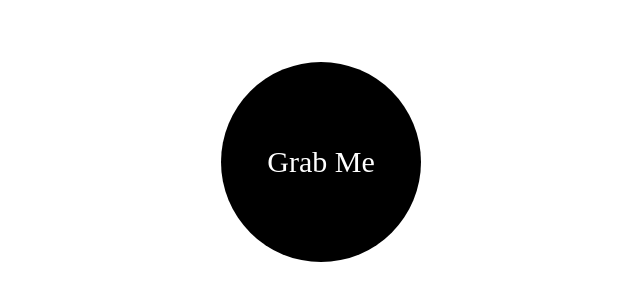
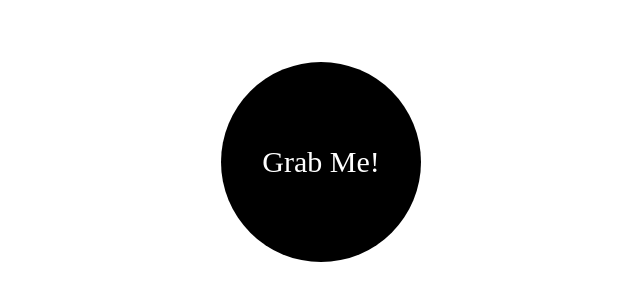
Before and after one commit to d0422/make-toy-vanillaJS, a plain HTML site: page dragger/dragger.html in a window 1280 px wide. Shown: the part 266-566 px from the top of the page, 299-939 px from the left. Drawn offline with Linux system fonts and the light colour scheme.

Commit message:
delete div in html file

```diff
--- a/dragger/dragger.css
+++ b/dragger/dragger.css
@@ -1,4 +1,4 @@
-#ball {
+.ball {
   background-color: black;
   width: 200px;
   height: 200px;
--- a/dragger/dragger.html
+++ b/dragger/dragger.html
@@ -1,14 +1,8 @@
 <!DOCTYPE html>
 <html lang="en">
   <head>
-    <meta charset="UTF-8" />
-    <meta http-equiv="X-UA-Compatible" content="IE=edge" />
-    <meta name="viewport" content="width=device-width, initial-scale=1.0" />
-    <title>Document</title>
     <link rel="stylesheet" href="dragger.css" />
   </head>
-  <body>
-    <div id="ball">Grab Me</div>
-  </body>
+  <body></body>
   <script src="./dragger.js"></script>
 </html>
--- a/dragger/dragger.js
+++ b/dragger/dragger.js
@@ -1,4 +1,8 @@
-const ball = document.getElementById('ball');
+const ball = document.createElement('div');
+ball.appendChild(document.createTextNode('Grab Me!'));
+ball.classList.add('ball');
+document.body.appendChild(ball);
+
 let pressed = false;
 function stateChanger(width, height, backgroundColor) {
   ball.style.backgroundColor = backgroundColor;
```
